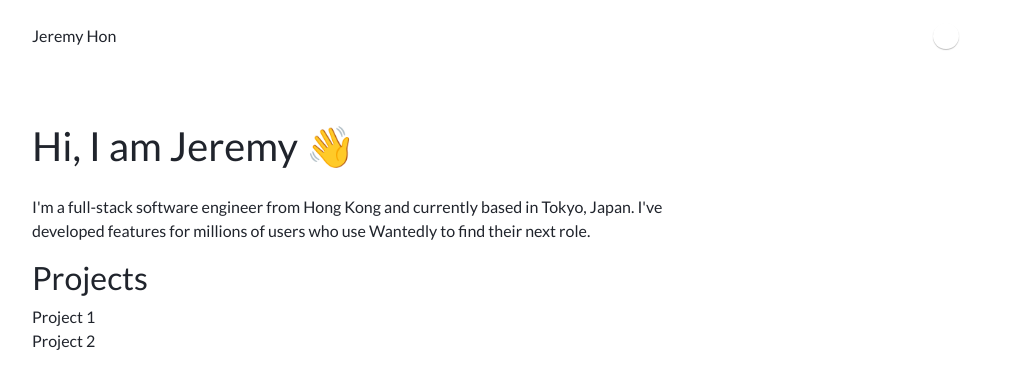
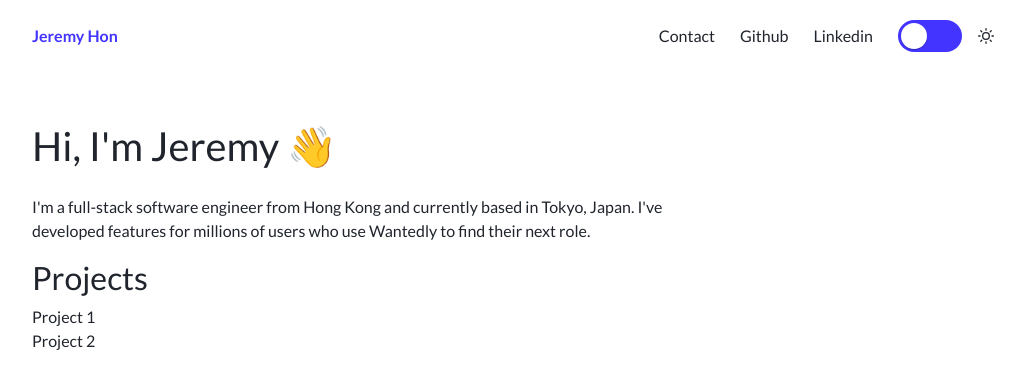
Before and after one commit to jeremykhon/personal-website, a Next.js app: page / in a window 1280 px wide. Shown: the top 388 px of the page, without its empty margins (127-1152 px from the left). Built offline with nearby package versions, Linux system fonts and the light colour scheme.

Commit message:
sidemenu navbar

```diff
--- a/components/Navbar/index.tsx
+++ b/components/Navbar/index.tsx
@@ -1,16 +1,96 @@
 import styled from "styled-components";
 import ThemeToggler from "../ThemeToggler";
+import { slide as Menu } from "react-burger-menu";
+import { useState, useEffect } from "react";
+import { GiHamburgerMenu } from "react-icons/gi";
+
+const links = {
+  linkedin: "https://www.linkedin.com/in/jeremyhon/",
+  github: "https://github.com/jehon11",
+};
 
 const Navbar: React.FC = () => {
+  const [showSideMenu, setShowSideMenu] = useState(false);
+  const [windowWidth, setWindowWidth] = useState(0);
+
+  const toggleSideMenu = () => {
+    setShowSideMenu(showSideMenu ? false : true);
+  };
+
+  useEffect(() => {
+    function handleResize() {
+      setWindowWidth(window.innerWidth);
+    }
+    handleResize();
+    window.addEventListener("resize", handleResize);
+    return () => window.removeEventListener("resize", handleResize);
+  });
+
+  const navbarRight = () => (
+    <NavbarRight>
+      {windowWidth > 576 ? (
+        <>
+          <SocialLink href="mailto:jeremy@jeremyhon.com" target="_blank">
+            Contact
+          </SocialLink>
+          <SocialLink href={links.github} target="_blank">
+            Github
+          </SocialLink>
+          <SocialLink href={links.linkedin} target="_blank">
+            Linkedin
+          </SocialLink>
+          <ThemeToggler />
+        </>
+      ) : (
+        <GiHamburgerMenu
+          size={25}
+          style={{ cursor: "pointer" }}
+          onClick={toggleSideMenu}
+        />
+      )}
+    </NavbarRight>
+  );
+
   return (
-    <NavbarContainer>
-      <Logo>Jeremy Hon</Logo>
-      <ThemeToggler />
-    </NavbarContainer>
+    <>
+      <div className="container">
+        <NavbarContainer>
+          <Logo>Jeremy Hon</Logo>
+          {windowWidth > 0 ? navbarRight() : null}
+        </NavbarContainer>
+      </div>
+      <Menu
+        right
+        isOpen={showSideMenu}
+        onStateChange={({ isOpen }) => setShowSideMenu(isOpen)}
+      >
+        <a id="home" className="menu-item" href="/">
+          Home
+        </a>
+      </Menu>
+    </>
   );
 };
 
-const Logo = styled.div``;
+const SocialLink = styled.a`
+  margin-right: 25px;
+  color: var(--color-text);
+
+  &:hover {
+    color: unset;
+    text-decoration: none;
+  }
+`;
+
+const NavbarRight = styled.div`
+  display: flex;
+  align-items: center;
+`;
+
+const Logo = styled.div`
+  color: var(--color-primary);
+  font-weight: bold;
+`;
 
 const NavbarContainer = styled.div`
   padding: 20px 0;
--- a/components/ThemeToggler/index.tsx
+++ b/components/ThemeToggler/index.tsx
@@ -1,5 +1,7 @@
 import { ThemeContext } from "../../providers/ThemeProvider";
 import { useContext, ChangeEvent } from "react";
+import styled from "styled-components";
+import { FiSun, FiMoon } from "react-icons/fi";
 
 const ThemeToggler: React.FC = () => {
   const { theme, setTheme } = useContext(ThemeContext);
@@ -10,6 +12,9 @@ const ThemeToggler: React.FC = () => {
   };
 
   return (
+    <>
+      {theme && (
+        <ToggleContainer>
           <div className="switch">
             <input
               className="switch__input"
@@ -27,7 +32,20 @@ const ThemeToggler: React.FC = () => {
             </label>
             <div aria-hidden="true" className="switch__marker"></div>
           </div>
+          {theme === "dark" ? (
+            <FiMoon className="ml-3" />
+          ) : (
+            <FiSun className="ml-3" />
+          )}
+        </ToggleContainer>
+      )}
+    </>
   );
 };
 
+const ToggleContainer = styled.div`
+  display: flex;
+  align-items: center;
+`;
+
 export default ThemeToggler;
--- a/package.json
+++ b/package.json
@@ -19,13 +19,16 @@
     "bootstrap": "^4.5.0",
     "next": "^9.4.4",
     "react": "^16.13.1",
+    "react-burger-menu": "^2.6.17",
     "react-dom": "^16.13.1",
+    "react-icons": "^3.10.0",
     "sass": "^1.26.8",
     "styled-components": "^5.1.1"
   },
   "devDependencies": {
     "@types/node": "^14.0.13",
     "@types/react": "^16.9.36",
+    "@types/react-burger-menu": "^2.6.1",
     "@types/styled-components": "^5.1.0",
     "typescript": "^3.9.5"
   }
--- a/pages/_app.tsx
+++ b/pages/_app.tsx
@@ -7,10 +7,7 @@ function MyApp({ Component, pageProps }: AppProps) {
   return (
     <>
       <ThemeProvider>
-        <div className="container">
-          <Navbar />
-          <Component {...pageProps} />
-        </div>
+        <Component {...pageProps} />
       </ThemeProvider>
     </>
   );
--- a/pages/index.tsx
+++ b/pages/index.tsx
@@ -1,5 +1,6 @@
 import styled from "styled-components";
 import ProjectList from "../components/ProfilePage/ProjectList";
+import Navbar from "../components/Navbar";
 
 interface GlobalStyleProps {
   theme: {
@@ -11,13 +12,16 @@ interface GlobalStyleProps {
 const HomePage: React.FC = () => {
   return (
     <>
-      <Title>Hi, I am Jeremy 👋</Title>
-      <Paragraph>
-        I'm a full-stack software engineer from Hong Kong and currently based in
-        Tokyo, Japan. I've developed features for millions of users who use
-        Wantedly to find their next role.
-      </Paragraph>
-      <ProjectList />
+      <Navbar />
+      <div className="container">
+        <Title>Hi, I'm Jeremy 👋</Title>
+        <Paragraph>
+          I'm a full-stack software engineer from Hong Kong and currently based
+          in Tokyo, Japan. I've developed features for millions of users who use
+          Wantedly to find their next role.
+        </Paragraph>
+        <ProjectList />
+      </div>
     </>
   );
 };
--- a/providers/ThemeProvider.tsx
+++ b/providers/ThemeProvider.tsx
@@ -5,16 +5,14 @@ const themeConfig = {
     "--initial-theme": "light",
     "--color-bg": "white",
     "--color-text": "#20242C",
-    "--color-primary": "red",
-    "--color-contrast-low": "white",
+    "--color-primary": "#4334FF",
     "--color-white": "white",
   },
   dark: {
     "--initial-theme": "dark",
     "--color-bg": "#0F151C",
     "--color-text": "white",
-    "--color-primary": "grey",
-    "--color-contrast-low": "white",
+    "--color-primary": "#FF0B78",
     "--color-white": "white",
   },
 };
--- a/public/static/theme.js
+++ b/public/static/theme.js
@@ -4,16 +4,14 @@
       "--initial-theme": "light",
       "--color-bg": "white",
       "--color-text": "#20242C",
-      "--color-primary": "red",
-      "--color-contrast-low": "white",
+      "--color-primary": "#4334FF",
       "--color-white": "white",
     },
     dark: {
       "--initial-theme": "dark",
       "--color-bg": "#0F151C",
       "--color-text": "white",
-      "--color-primary": "grey",
-      "--color-contrast-low": "white",
+      "--color-primary": "#FF0B78",
       "--color-white": "white",
     },
   };
--- /dev/null
+++ b/styles/global/SideMenu.scss
@@ -0,0 +1,64 @@
+/* Position and sizing of burger button */
+.bm-burger-button {
+  display: none;
+}
+
+/* Color/shape of burger icon bars */
+.bm-burger-bars {
+  background: #373a47;
+}
+
+/* Color/shape of burger icon bars on hover*/
+.bm-burger-bars-hover {
+  background: #a90000;
+}
+
+/* Position and sizing of clickable cross button */
+.bm-cross-button {
+  height: 24px;
+  width: 24px;
+}
+
+/* Color/shape of close button cross */
+.bm-cross {
+  background: #bdc3c7;
+}
+
+/*
+Sidebar wrapper styles
+Note: Beware of modifying this element as it can break the animations - you should not need to touch it in most cases
+*/
+.bm-menu-wrap {
+  top: 0;
+  position: fixed;
+  height: 100%;
+}
+
+/* General sidebar styles */
+.bm-menu {
+  background: #373a47;
+  padding: 2.5em 1.5em 0;
+  font-size: 1.15em;
+}
+
+/* Morph shape necessary with bubble or elastic */
+.bm-morph-shape {
+  fill: #373a47;
+}
+
+/* Wrapper for item list */
+.bm-item-list {
+  color: #b8b7ad;
+  padding: 0.8em;
+}
+
+/* Individual item */
+.bm-item {
+  display: inline-block;
+}
+
+/* Styling of overlay */
+.bm-overlay {
+  top: 0;
+  background: rgba(0, 0, 0, 0.3);
+}
--- a/styles/global/index.scss
+++ b/styles/global/index.scss
@@ -1,6 +1,7 @@
 @import url("https://fonts.googleapis.com/css2?family=Lato:wght@400;700&display=swap");
 @import "bootstrap/scss/bootstrap.scss";
-@import "./switch.scss";
+@import "./Switch.scss";
+@import "./SideMenu.scss";
 
 body {
   font-family: "Lato", sans-serif;
--- a/styles/global/switch.scss
+++ b/styles/global/switch.scss
@@ -34,18 +34,18 @@
   width: 0;
   pointer-events: none;
 
-  &:checked + .switch__label {
-    background-color: var(--color-primary);
-  }
+  // &:checked + .switch__label {
+  //   background-color: var(--color-primary);
+  // }
 
   &:checked + .switch__label + .switch__marker {
     left: calc(100% - var(--switch-height) + var(--switch-padding));
   }
 
-  &:focus + .switch__label,
-  &:active + .switch__label {
-    box-shadow: 0 0 0 3px var(--color-primary);
-  }
+  // &:focus + .switch__label,
+  // &:active + .switch__label {
+  //   box-shadow: 0 0 0 3px var(--color-primary);
+  // }
 }
 
 .switch__label {
@@ -53,7 +53,7 @@
   height: 100%;
   color: transparent;
   user-select: none;
-  background-color: var(--color-contrast-low);
+  background-color: var(--color-primary);
   border-radius: inherit;
   z-index: 1;
   transition: background var(--switch-animation-duration);
@@ -61,7 +61,7 @@
 
 .switch__marker {
   position: relative;
-  background-color: var(--color-white);
+  background-color: white;
   width: calc(var(--switch-height) - var(--switch-padding) * 2);
   height: calc(var(--switch-height) - var(--switch-padding) * 2);
   border-radius: 50%;
```
Also changed, not shown: 1 other file (tests, documents, lock files or other folders). Lines whose indentation alone changed are shown as unchanged.
